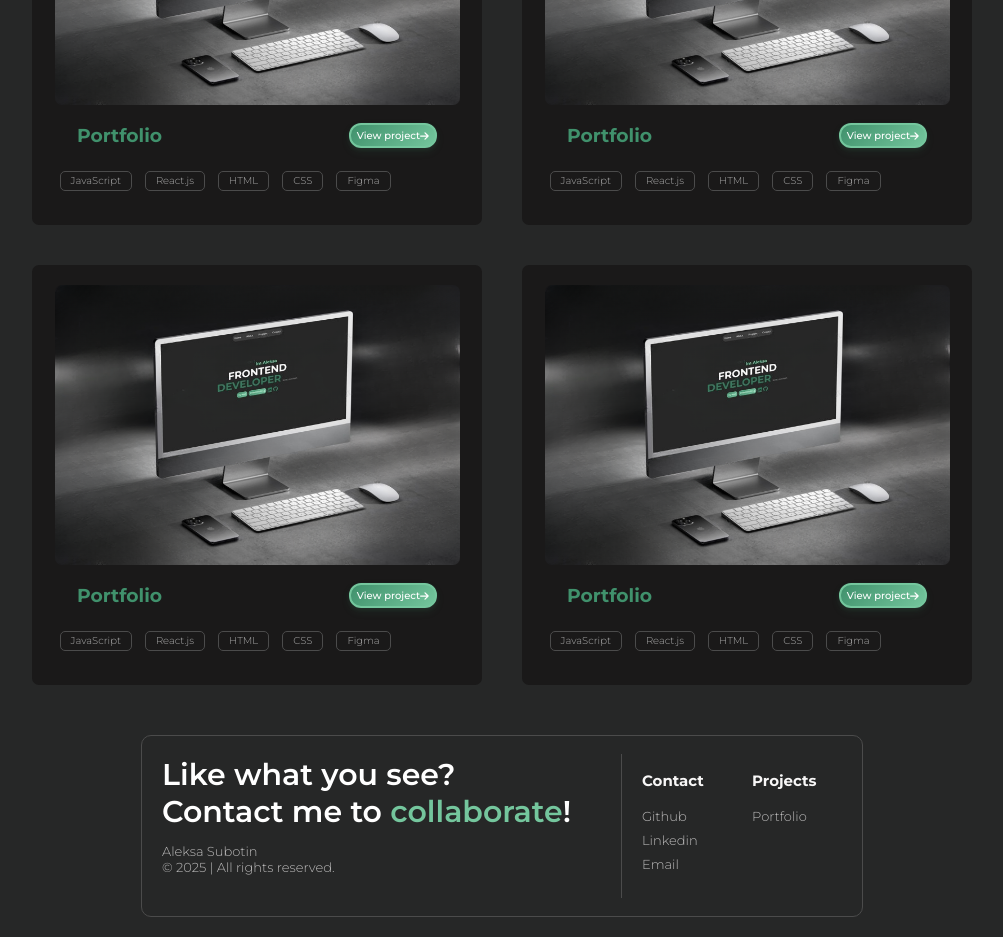
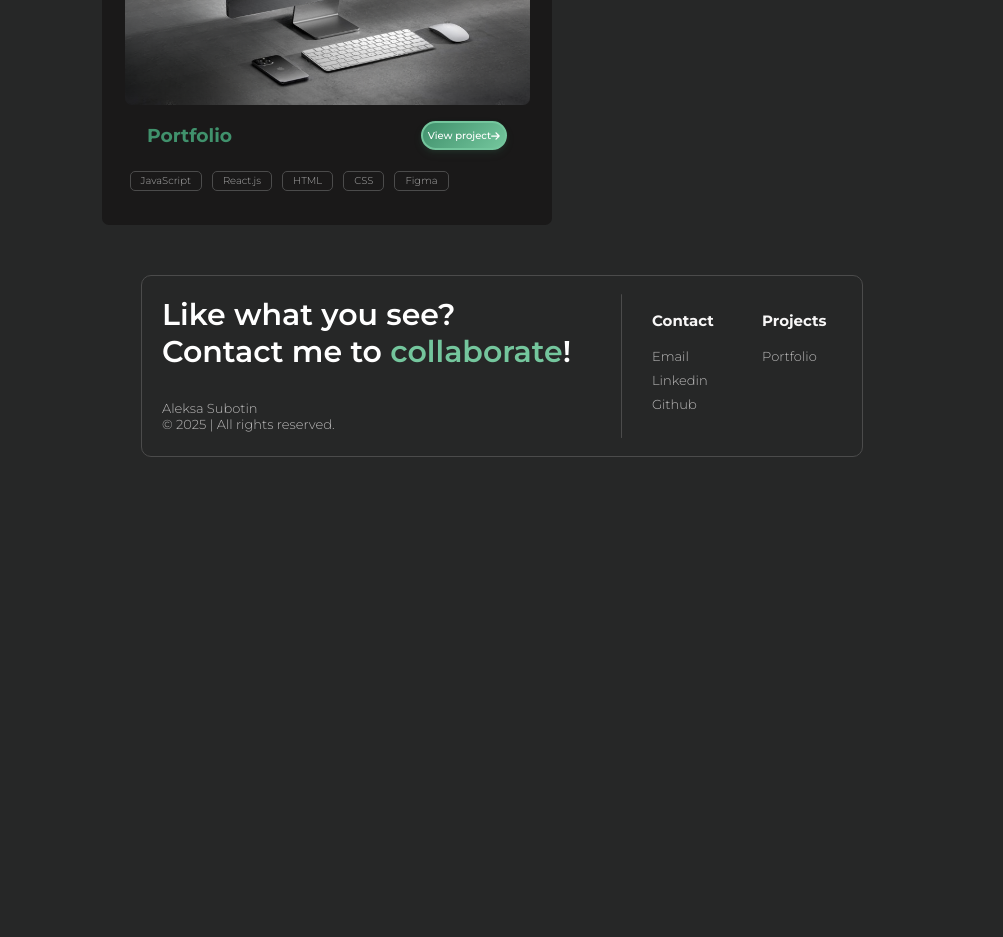
Before and after one commit to aleksa13122/aleksa-s-portfolio, a React (Vite) app: page / in a window 1280 px wide. Shown: the part 1820-2757 px from the top of the page, without its empty margins (138-1141 px from the left). After the commit the page ends 2297 px from the top, so only its background shows below. Built offline with nearby package versions, Linux system fonts and the light colour scheme.

Commit message:
layout finished

```diff
--- a/src/components/About/About.css
+++ b/src/components/About/About.css
@@ -203,3 +203,11 @@ h2 {
   margin-bottom: -9px;
   color: rgb(180, 180, 180);
 }
+.job-offers-link {
+  text-decoration: underline;
+  text-underline-offset: 3px;
+  color: #74c69d;
+}
+.job-offers-link:hover {
+  text-decoration: none;
+}
--- a/src/components/About/About.jsx
+++ b/src/components/About/About.jsx
@@ -213,7 +213,15 @@ const About = React.forwardRef((props, ref) => {
         {toggle === "work" && (
           <div className="toggle-container-work">
             <div className="work-item">Currently searching for a job</div>
-            <div className="work-item">Coming soon...</div>
+            <div className="work-item">
+              Feel free to reach out with offers via{" "}
+              <a
+                className="job-offers-link"
+                href="https://www.linkedin.com/in/aleksa-subotin/"
+              >
+                LinkedIn!
+              </a>
+            </div>
           </div>
         )}
       </div>
--- a/src/components/Contact/Contact.css
+++ b/src/components/Contact/Contact.css
@@ -21,7 +21,8 @@
   height: 80%;
   top: 10%;
   right: 0;
-  width: 1px;
+  width: 0.8px;
+  border-radius: 1px;
   background-color: rgb(75, 75, 75);
   content: "";
 }
@@ -32,12 +33,14 @@
 .colab:hover {
   color: #579676;
   text-decoration: underline;
+  text-underline-offset: 3px;
 }
 
 .name-and-copyr {
   font-size: 13px;
   font-weight: 300;
   color: rgb(187, 186, 186);
+  margin-top: 30px;
 }
 .contacts-item2 {
   display: grid;
@@ -49,7 +52,7 @@
   display: flex;
   flex-direction: column;
   gap: 8px;
-  margin-right: 30px;
+  margin-left: 10px;
   font-weight: 350;
   color: rgb(187, 186, 186);
   font-size: 13px;
@@ -82,3 +85,6 @@
   font-size: 14px;
   align-content: center;
 }
+.email-copy:hover {
+  cursor: pointer;
+}
--- a/src/components/Contact/Contact.jsx
+++ b/src/components/Contact/Contact.jsx
@@ -31,14 +31,18 @@ const Contact = forwardRef((props, ref) => {
       <div className="contacts-item2">
         <div className="contacts-item2-items">
           <h5>Contact</h5>
+          <a onClick={Popup} className="email-copy">
+            Email
+          </a>
+          <a href="https://www.linkedin.com/in/aleksa-subotin/">Linkedin</a>
           <a href="https://github.com/aleksa13122">Github</a>
-          <a href="https://www.linkedin.com/in/aleksa-subotin/">Linkedin</a>
-          <a onClick={Popup}>Email</a>
           {showPopup && <div className="popup">Copied Email!</div>}
         </div>
         <div className="contacts-item2-items">
           <h5>Projects</h5>
-          <a>Portfolio</a>
+          <a className="portfolio-anchor" href="/portfolio">
+            Portfolio
+          </a>
         </div>
       </div>
     </div>
--- a/src/components/Navigation/Navigation.css
+++ b/src/components/Navigation/Navigation.css
@@ -4,7 +4,7 @@
   position: sticky;
   top: 20px;
   height: 40px;
-  width: 300px;
+  width: 270px;
   justify-self: center;
   font-size: 10px;
   font-weight: 400;
--- a/src/components/Projects/Projects.css
+++ b/src/components/Projects/Projects.css
@@ -11,6 +11,7 @@ h2 {
   gap: 40px;
   margin-bottom: 50px;
   justify-content: center;
+  /* background-color: aqua; */
 }
 
 .project-item {
@@ -46,7 +47,7 @@ h2 {
   justify-content: flex-start; /* sigurnija varijanta */
   align-items: flex-start;
   flex-wrap: wrap;
-  gap: 8px;
+  gap: 5px;
   width: 90%; /* izmena ovde – osigurava da flex box koristi punu širinu */
   padding-left: 0; /* možeš staviti ako ne želiš pomeranje */
 }
@@ -70,10 +71,14 @@ h2 {
 .tech-btn-link {
   display: inline-flex;
   align-items: center;
+  text-decoration: none;
+  margin-left: auto;
   height: 25px;
-  position: relative;
+  padding-left: 5px;
+  padding-right: 5px;
+  justify-content: flex-end;
   border: 2px solid #74c69d;
-  border-radius: 12px;
+  border-radius: 20px;
   font-weight: 500;
   cursor: pointer;
   color: white;
--- a/src/components/Projects/Projects.jsx
+++ b/src/components/Projects/Projects.jsx
@@ -15,63 +15,9 @@ const Projects = forwardRef((props, ref) => {
           </div>
           <div className="project-info">
             <h3>Portfolio</h3>
-            <button className="tech-btn-link">
+            <a href="/portfolio" className="tech-btn-link">
               View project <FontAwesomeIcon icon={faArrowRight} />
-            </button>
-          </div>
-          <div className="tech-btn-container">
-            <button className="tech-btn">JavaScript</button>
-            <button className="tech-btn">React.js</button>
-            <button className="tech-btn">HTML</button>
-            <button className="tech-btn">CSS</button>
-            <button className="tech-btn">Figma</button>
-          </div>
-        </div>
-        <div className="project-item">
-          <div className="project-image-container">
-            <img src={desktopImg} className="project-img" />
-          </div>
-          <div className="project-info">
-            <h3>Portfolio</h3>
-            <button className="tech-btn-link">
-              View project <FontAwesomeIcon icon={faArrowRight} />
-            </button>
-          </div>
-          <div className="tech-btn-container">
-            <button className="tech-btn">JavaScript</button>
-            <button className="tech-btn">React.js</button>
-            <button className="tech-btn">HTML</button>
-            <button className="tech-btn">CSS</button>
-            <button className="tech-btn">Figma</button>
-          </div>
-        </div>
-        <div className="project-item">
-          <div className="project-image-container">
-            <img src={desktopImg} className="project-img" />
-          </div>
-          <div className="project-info">
-            <h3>Portfolio</h3>
-            <button className="tech-btn-link">
-              View project <FontAwesomeIcon icon={faArrowRight} />
-            </button>
-          </div>
-          <div className="tech-btn-container">
-            <button className="tech-btn">JavaScript</button>
-            <button className="tech-btn">React.js</button>
-            <button className="tech-btn">HTML</button>
-            <button className="tech-btn">CSS</button>
-            <button className="tech-btn">Figma</button>
-          </div>
-        </div>
-        <div className="project-item">
-          <div className="project-image-container">
-            <img src={desktopImg} className="project-img" />
-          </div>
-          <div className="project-info">
-            <h3>Portfolio</h3>
-            <button className="tech-btn-link">
-              View project <FontAwesomeIcon icon={faArrowRight} />
-            </button>
+            </a>
           </div>
           <div className="tech-btn-container">
             <button className="tech-btn">JavaScript</button>
--- a/src/components/Routes/Portfolio.css
+++ b/src/components/Routes/Portfolio.css
@@ -82,4 +82,50 @@ h3 {
   font-size: 13px;
   color: rgb(194, 192, 192);
   margin-top: 1px;
+  text-align: justify;
 }
+.project-nav {
+  display: flex;
+  flex-direction: row;
+  position: sticky;
+  top: 20px;
+  height: 40px;
+
+  justify-self: center;
+  font-size: 10px;
+  font-weight: 400;
+  background-color: transparent;
+  border-radius: 50px;
+  z-index: 1;
+  /* border: 1px solid rgba(255, 255, 255, 0.3); */
+  margin-top: 15px;
+  justify-content: space-between; /* Raspoređuje elemente sa jednakim razmakom */
+  background: rgba(255, 255, 255, 0.103); /* poluprovidna bela */
+  backdrop-filter: blur(8px); /* zamućenje pozadine */
+  -webkit-backdrop-filter: blur(20px);
+  box-shadow: 0 4px 30px rgba(0, 0, 0, 0.1);
+}
+
+.project-nav-div {
+  color: #ffffff;
+  align-self: center;
+  text-decoration: none;
+  align-content: center;
+  font-size: 15px;
+
+  border-radius: 2px;
+  height: 40px;
+  background-color: transparent;
+  outline: none; /* Sklanja plavi outline */
+  transition: color 0.3s ease; /* Dodaje glatku tranziciju za promenu boje */
+  padding: 0 15px; /* Dodajemo padding kako bi dugme bilo stabilno */
+  border: none; /* Ukloniti border da ne bi pomerao dugme */
+  border-radius: 50px;
+}
+.project-nav-div:hover {
+  background-color: rgba(124, 123, 123, 0.445);
+  transition: background-color 0.8s ease;
+}
+.project-nav-div:focus {
+  outline: none; /* Sklanja outline pri fokusu i kliku */
+}
--- a/src/components/Routes/Portfolio.jsx
+++ b/src/components/Routes/Portfolio.jsx
@@ -3,8 +3,15 @@ import "./Portfolio.css";
 
 export default function Portfolio() {
   return (
+    <>
+      <div className="project-nav">
+        <a className="project-nav-div" href="/">
+          Home
+        </a>
+      </div>
       <div className="container-main">
         <h1 className="project-title">My personal portfolio page</h1>
+
         <img src={previewImg} className="project-image" />
         <h3>Project overview</h3>
         <div className="project-overview-container">
@@ -37,5 +44,6 @@ export default function Portfolio() {
           {/* Staviti ova 2 dugmeta u istu klasu? */}
         </div>
       </div>
+    </>
   );
 }
```
Lines whose indentation alone changed are shown as unchanged.
